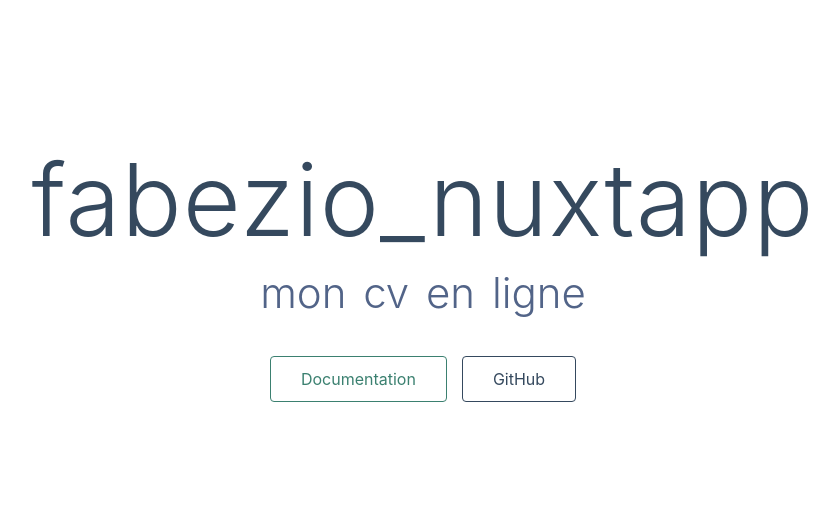
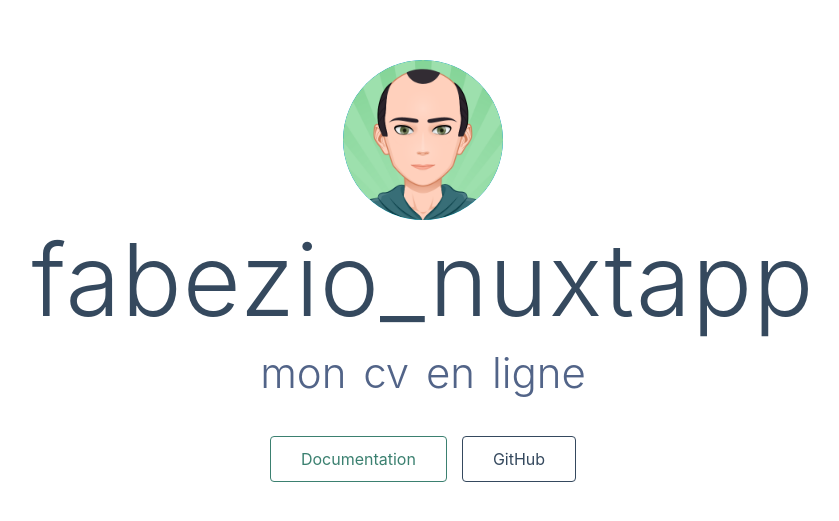
Before and after one commit to Fabezio/mynuxtapp, a Nuxt app: page / in a window 1280 px wide. Shown: the part 129-650 px from the top of the page, without its empty margins (217-1056 px from the left). Built offline with nearby package versions, Linux system fonts and the light colour scheme.

Commit message:
ajout avatar

```diff
--- a/pages/index.vue
+++ b/pages/index.vue
@@ -2,6 +2,7 @@
   <div class="container">
     <div>
       <!-- <logo /> -->
+      <b-avatar src="face_co.png" size="10em" variant="info"></b-avatar>
       <h1 class="title">
         fabezio_nuxtapp
       </h1>
```
Also changed, not shown: static/face_co.png (added).
